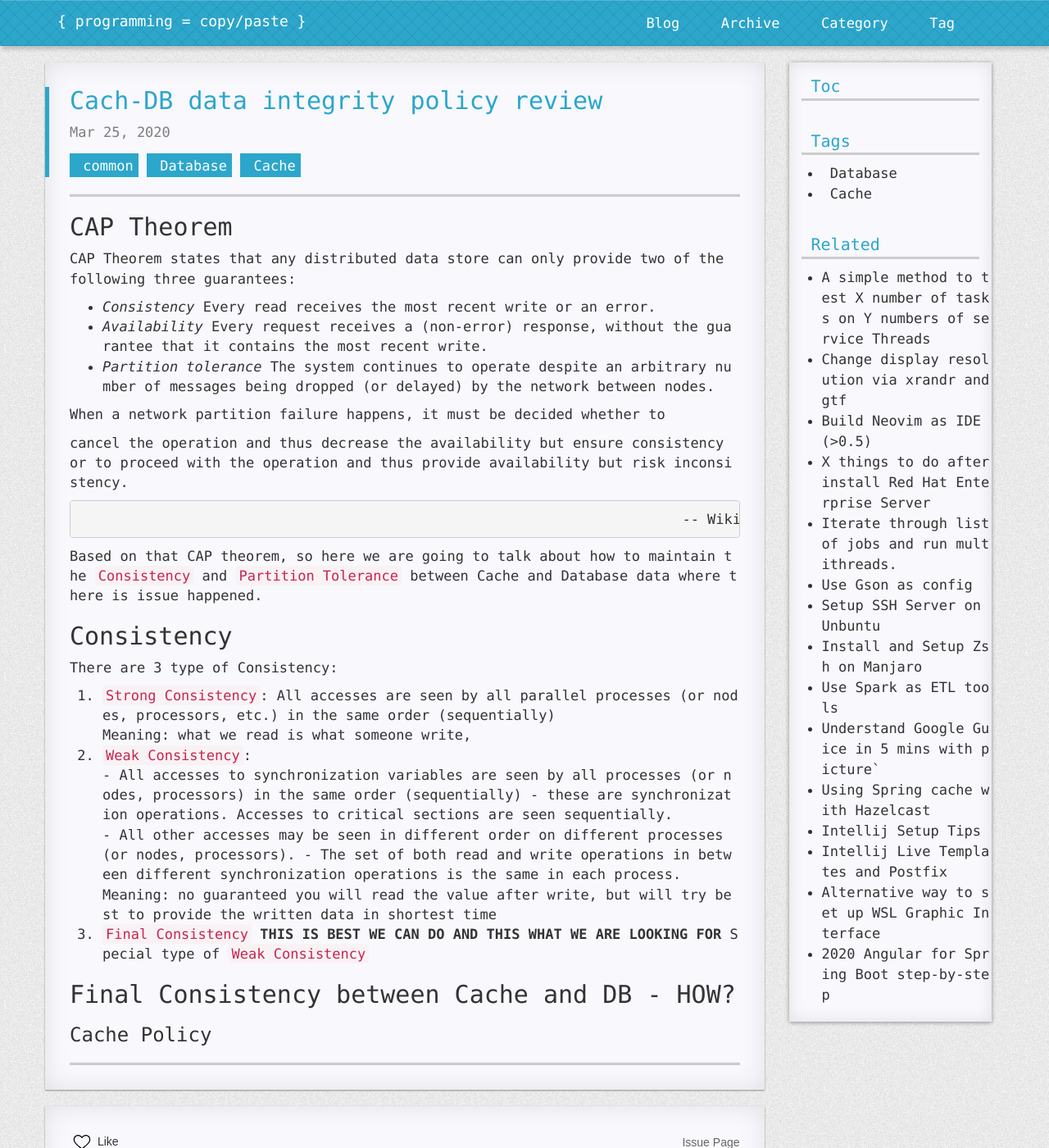
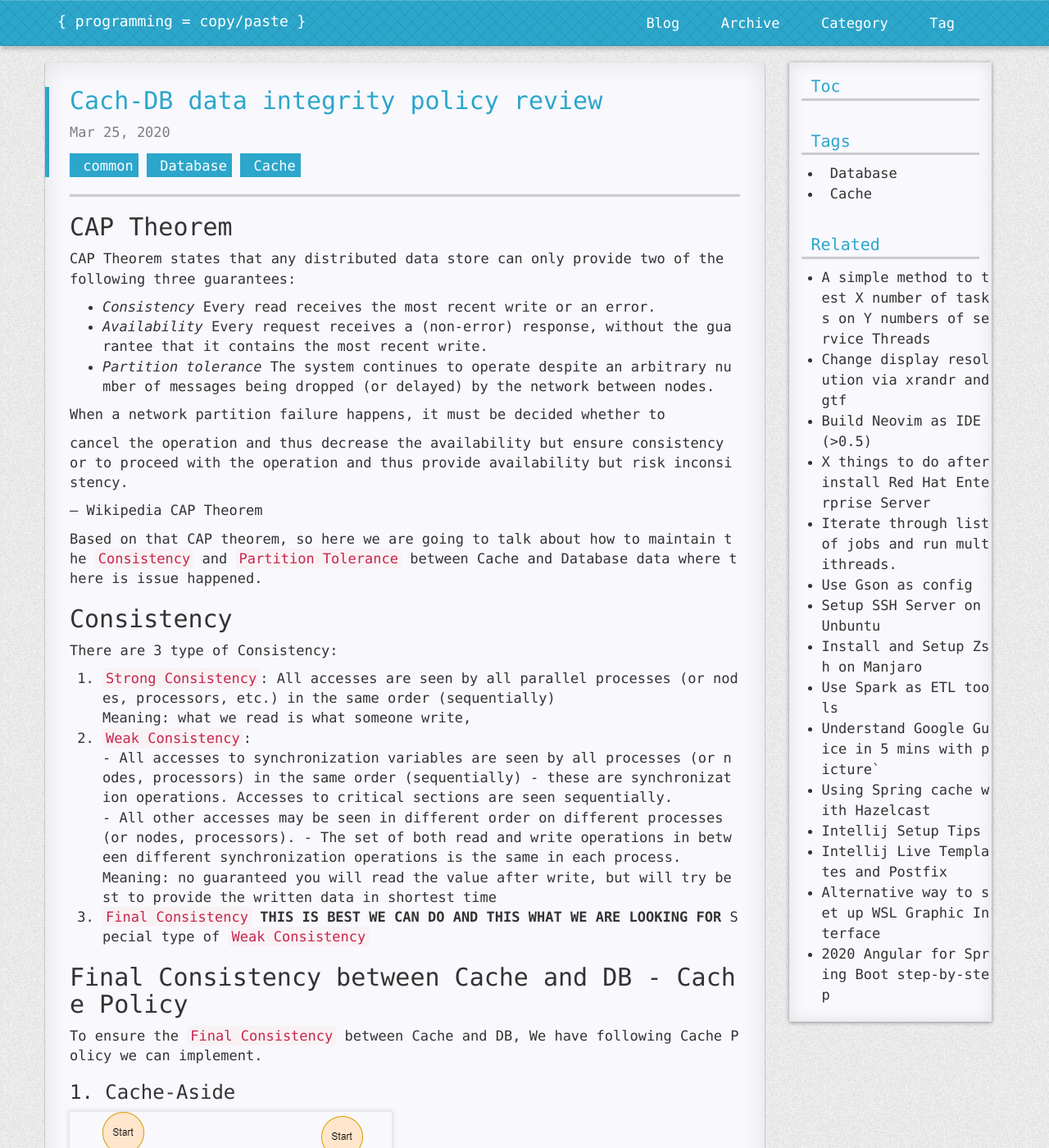
Before and after one commit to R0NGSH3N/r0ngsh3n.github.io, a Jekyll site: the page built from _posts/2020-03-25-cache-db-data-synchronize-policy-review.md, in a window 1280 px wide and 1400 px high. Shown: the whole window at 82% size. Built offline with Jekyll 4.4.1, drawn with Linux system fonts in a browser that asks for light colours; nearby versions of some CDN libraries; comment, search, counter and statistics services are not loaded; a style sheet for code colours, icons or effects is not loaded.

Commit message:
update picture

```diff
--- a/_posts/2020-03-25-cache-db-data-synchronize-policy-review.md
+++ b/_posts/2020-03-25-cache-db-data-synchronize-policy-review.md
@@ -21,7 +21,7 @@ When a network partition failure happens, it must be decided whether to
 cancel the operation and thus decrease the availability but ensure consistency or to
 proceed with the operation and thus provide availability but risk inconsistency.
 
-                                                                            -- Wikipedia CAP Theorem
+-- Wikipedia CAP Theorem
 
 
 Based on that CAP theorem, so here we are going to talk about how to maintain the `Consistency` and `Partition Tolerance` between Cache and Database data where there is issue happened.
@@ -41,6 +41,10 @@ There are 3 type of Consistency:
         Special type of `Weak Consistency`
 
 
-## Final Consistency between Cache and DB -  HOW?
+## Final Consistency between Cache and DB -  Cache Policy
 
-### Cache Policy
+To ensure the `Final Consistency` between Cache and DB, We have following Cache Policy we can implement.
+
+### 1. Cache-Aside
+
+![picture 1](https://r0ngsh3n.github.io/static/img/../../../../../static/img/cache-aside.drawio.png)
```
Also changed, not shown: static/img/cache-aside.drawio.png.
